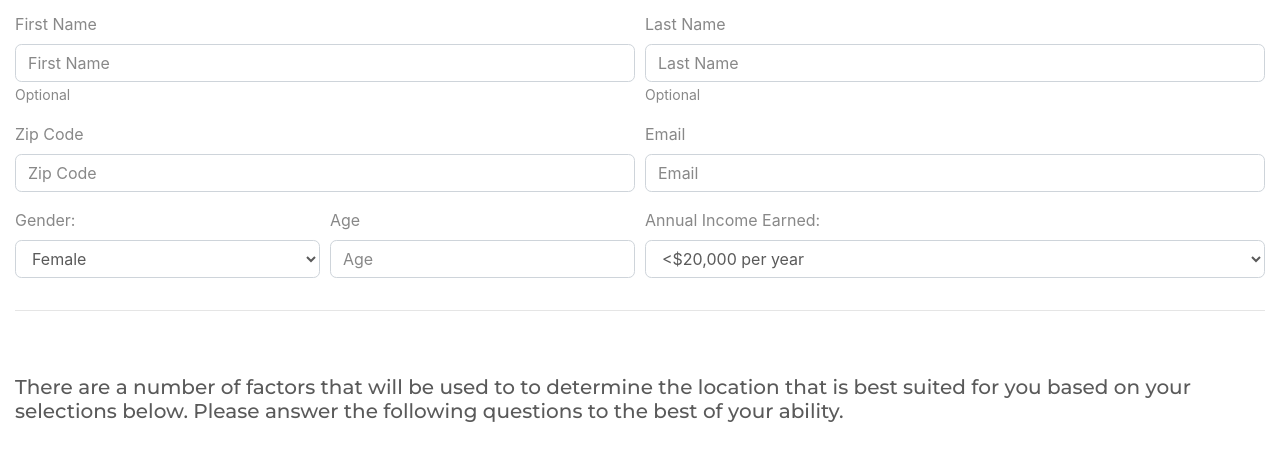
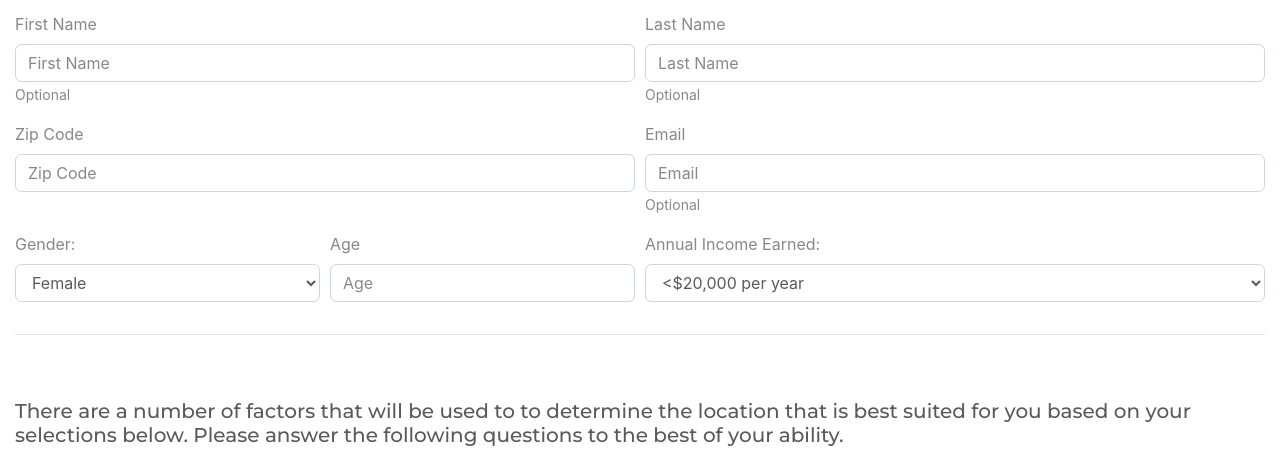
Before and after one commit to kaspromonti/Data_Condas_Project_2, a Flask app: page /survey in a window 1280 px wide. Shown: the part 264-717 px from the top of the page. Run offline with Flask 2, Linux system fonts and the light colour scheme; parts of the project's set-up code (start-up, migrations or seed data) failed here and were passed over; some libraries are stand-ins or nearby versions.

Commit message:
small change

```diff
--- a/happinessApp/templates/survey.html
+++ b/happinessApp/templates/survey.html
@@ -37,6 +37,7 @@
 			<div class="form-group col-md-6">
 		    	<label for="inputEmail4">Email</label>
 		    	<input type="email" class="form-control" id="inputEmail" name="email" placeholder="Email">
+		    	<small>Optional</small>
 		    </div>
 		</div>
 		<div class="form-row">
```
